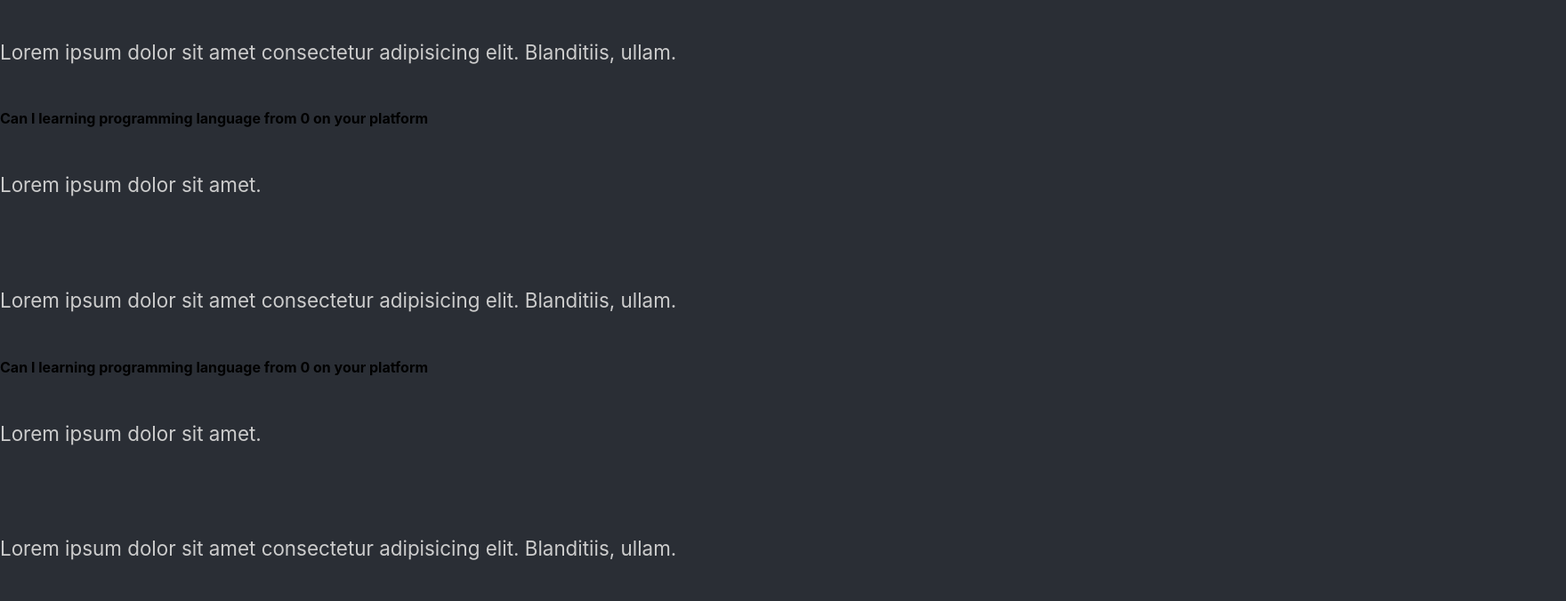
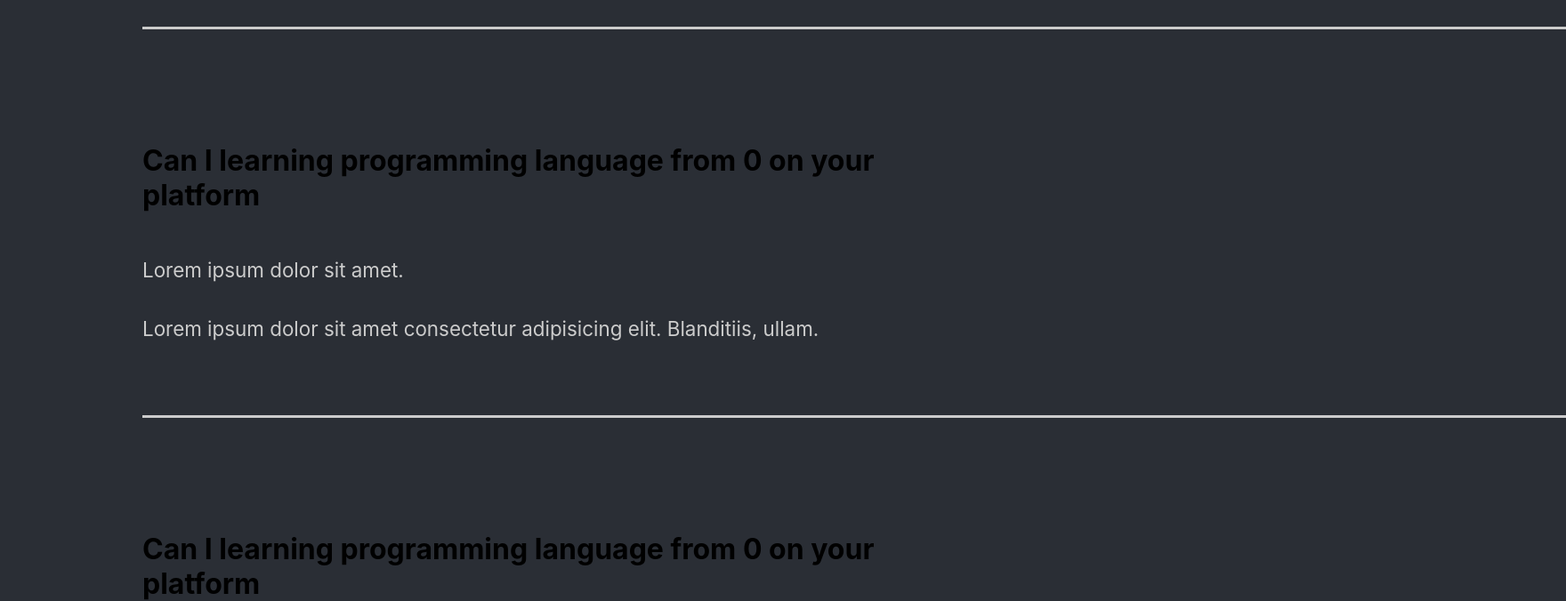
Before and after one commit to elnurruzmanov/interactive-eLearning, a React (Create React App) app: page / in a window 1280 px wide. Shown: the part 2120-2796 px from the top of the page at 89% size, 1760 px wide, since content can reach past the window. Built offline with nearby package versions, Linux system fonts and the light colour scheme; a web font is replaced by a local one.

Commit message:
Faq section styling completed

```diff
--- a/src/components/BenefitSection/BenefitSection.jsx
+++ b/src/components/BenefitSection/BenefitSection.jsx
@@ -35,7 +35,7 @@
     font-weight: 400;
     color: #000;
     margin: 1rem;
-    width: 70%;
+    width: 78%;
     clip-path: polygon(0 5%, 100% 0, 100% 95%, 0% 100%);
     border-left: 4px solid #30bee1;
   }
--- a/src/components/FaqSection/FaqSection.jsx
+++ b/src/components/FaqSection/FaqSection.jsx
@@ -1,8 +1,11 @@
 import React from 'react'
+//import styled
+import styled from 'styled-components'
+import { About } from '../../styles'
 
 const FaqSection = () => {
   return (
-    <div className='faq'>
+    <Faq>
       <h2>Any questions <span>FAQ</span></h2>
       <div className="question">
         <h4>Can I learning programming language from 0  on your platform </h4>
@@ -10,6 +13,15 @@
           <p>Lorem ipsum dolor sit amet.</p>
           <p>Lorem ipsum dolor sit amet consectetur adipisicing elit. Blanditiis, ullam.</p>
         </div>
+        <div className="faq-line"></div>
+      </div>
+      <div className="question">
+        <h4>Can I learning programming language from 0  on your platform </h4>
+        <div className="answer">
+          <p>Lorem ipsum dolor sit amet.</p>
+          <p>Lorem ipsum dolor sit amet consectetur adipisicing elit. Blanditiis, ullam.</p>
+        </div>
+        <div className="faq-line"></div>
       </div>
       <div className="question">
         <h4>Can I learning programming language from 0  on your platform </h4>
@@ -24,16 +36,37 @@
           <p>Lorem ipsum dolor sit amet.</p>
           <p>Lorem ipsum dolor sit amet consectetur adipisicing elit. Blanditiis, ullam.</p>
         </div>
+        <div className="faq-line"></div>
       </div>
-      <div className="question">
-        <h4>Can I learning programming language from 0  on your platform </h4>
-        <div className="answer">
-          <p>Lorem ipsum dolor sit amet.</p>
-          <p>Lorem ipsum dolor sit amet consectetur adipisicing elit. Blanditiis, ullam.</p>
-        </div>
-      </div>
-    </div>
+    </Faq>
   )
 }
 
+const Faq =styled(About)`
+  display: block;
+  h2{
+    padding-bottom: 2rem;
+    font-weight:lighter;
+  }
+
+  .question{
+    padding:3rem 0rem;
+    cursor: pointer;
+  }
+
+  .answer{
+    padding:2rem 0rem;
+    p{
+      padding:1rem 0rem;
+    }
+  }
+
+  .faq-line{
+    background-color: #ccc;
+    height: 0.2rem;
+    width:100rem;
+    margin:2rem 0rem;
+  }
+`
+
 export default FaqSection
--- a/src/components/GlobalStyle.jsx
+++ b/src/components/GlobalStyle.jsx
@@ -40,6 +40,7 @@
 
   h4{
     font-weight: bold;
+    font-size: 2rem;
   }
 
   span{
```
